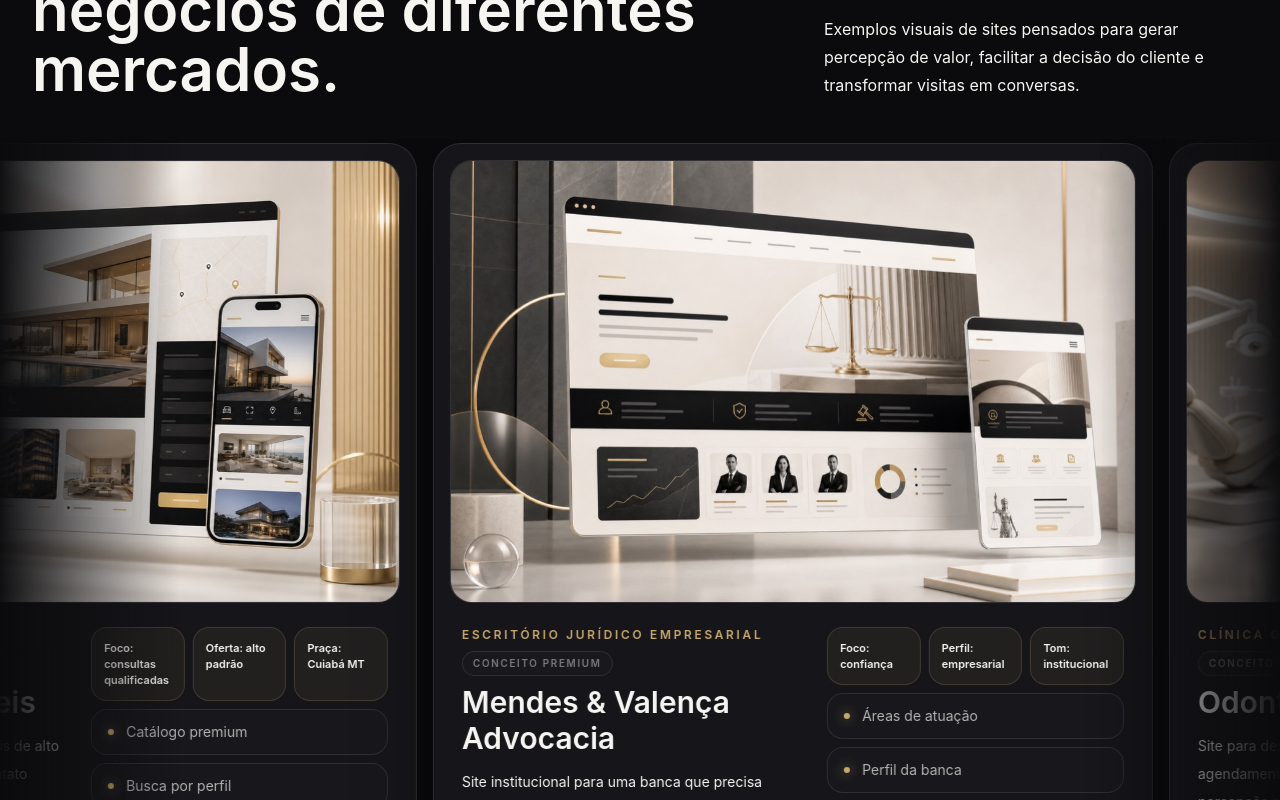
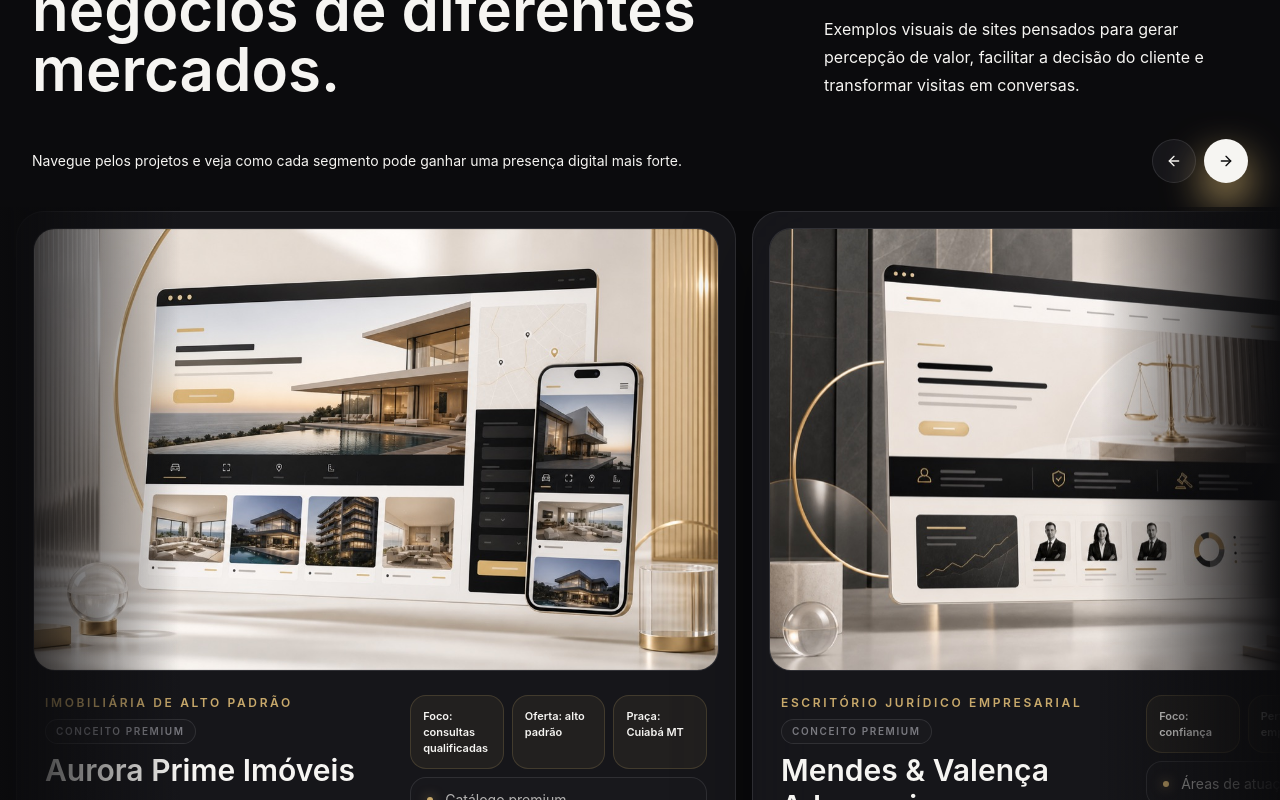
Before and after one commit to freelanortemt/site-norte-one, a Next.js app: page / in a window 1280 px wide. Shown: the part 3260-4060 px from the top of the page. Built offline with nearby package versions, Linux system fonts and the light colour scheme.

Commit message:
Make portfolio carousel user controlled

```diff
--- a/app/globals.css
+++ b/app/globals.css
@@ -171,14 +171,14 @@ body {
   pointer-events: none;
 }
 
-.portfolio-marquee {
+.portfolio-carousel {
   position: relative;
   overflow: hidden;
   padding: 0.25rem 0 1.5rem;
 }
 
-.portfolio-marquee::before,
-.portfolio-marquee::after {
+.portfolio-carousel::before,
+.portfolio-carousel::after {
   content: "";
   position: absolute;
   top: 0;
@@ -188,36 +188,34 @@ body {
   pointer-events: none;
 }
 
-.portfolio-marquee::before {
+.portfolio-carousel::before {
   left: 0;
   background: linear-gradient(90deg, rgba(11, 11, 13, 0.98), transparent);
 }
 
-.portfolio-marquee::after {
+.portfolio-carousel::after {
   right: 0;
   background: linear-gradient(270deg, rgba(11, 11, 13, 0.98), transparent);
 }
 
-.portfolio-marquee__track {
+.portfolio-carousel__track {
   display: flex;
-  width: max-content;
   gap: 1rem;
+  overflow-x: auto;
+  overscroll-behavior-x: contain;
   padding-inline: 1rem;
-  animation: portfolio-drift 64s linear infinite;
-  will-change: transform;
+  scroll-behavior: smooth;
+  scroll-padding-inline: 1rem;
+  scroll-snap-type: x mandatory;
+  scrollbar-width: none;
 }
 
-.portfolio-marquee:hover .portfolio-marquee__track {
-  animation-play-state: paused;
+.portfolio-carousel__track::-webkit-scrollbar {
+  display: none;
 }
 
-@keyframes portfolio-drift {
-  from {
-    transform: translate3d(0, 0, 0);
-  }
-  to {
-    transform: translate3d(-50%, 0, 0);
-  }
+.portfolio-carousel__track > * {
+  scroll-snap-align: center;
 }
 
 @media (prefers-reduced-motion: reduce) {
@@ -235,7 +233,6 @@ body {
   .animated-dark-bg__grid,
   .animated-dark-bg__particles,
   .animated-dark-bg__scan,
-  .portfolio-marquee__track,
   .tech-grid {
     animation: none !important;
   }
--- a/components/NorteOneSite.tsx
+++ b/components/NorteOneSite.tsx
@@ -5,6 +5,7 @@ import Link from "next/link";
 import { useEffect, useRef } from "react";
 import { motion, useScroll, useTransform } from "framer-motion";
 import {
+  ArrowLeft,
   ArrowRight,
   Bot,
   BrainCircuit,
@@ -226,8 +227,26 @@ function FloatingDashboard() {
 
 export function NorteOneSite() {
   const heroRef = useRef<HTMLElement>(null);
+  const portfolioRef = useRef<HTMLDivElement>(null);
   const { scrollY } = useScroll();
   const y = useTransform(scrollY, [0, 900], [0, 46]);
+
+  const scrollPortfolio = (direction: "previous" | "next") => {
+    const track = portfolioRef.current;
+
+    if (!track) {
+      return;
+    }
+
+    const card = track.querySelector<HTMLElement>("[data-portfolio-card]");
+    const cardWidth = card?.offsetWidth ?? track.clientWidth * 0.82;
+    const gap = 16;
+
+    track.scrollBy({
+      left: direction === "next" ? cardWidth + gap : -(cardWidth + gap),
+      behavior: "smooth"
+    });
+  };
 
   useEffect(() => {
     gsap.registerPlugin(ScrollTrigger);
@@ -453,15 +472,38 @@ export function NorteOneSite() {
               Exemplos visuais de sites pensados para gerar percepção de valor, facilitar a decisão do cliente e transformar visitas em conversas.
             </p>
           </div>
+          <div data-reveal className="mb-6 flex items-center justify-between gap-4">
+            <p className="text-sm leading-6 text-soft/58">
+              Navegue pelos projetos e veja como cada segmento pode ganhar uma presença digital mais forte.
+            </p>
+            <div className="flex gap-2">
+              <button
+                type="button"
+                onClick={() => scrollPortfolio("previous")}
+                className="inline-flex h-11 w-11 items-center justify-center rounded-full border border-white/10 bg-graphite/80 text-soft transition hover:border-gold/50 hover:text-gold"
+                aria-label="Ver projeto anterior"
+              >
+                <ArrowLeft className="h-4 w-4" />
+              </button>
+              <button
+                type="button"
+                onClick={() => scrollPortfolio("next")}
+                className="inline-flex h-11 w-11 items-center justify-center rounded-full border border-white/10 bg-soft text-obsidian shadow-gold transition hover:bg-gold"
+                aria-label="Ver próximo projeto"
+              >
+                <ArrowRight className="h-4 w-4" />
+              </button>
+            </div>
+          </div>
         </div>
 
-        <div data-reveal className="portfolio-marquee -mx-4 sm:-mx-8">
-          <div className="portfolio-marquee__track">
-            {[...portfolioCases, ...portfolioCases].map((item, index) => (
+        <div data-reveal className="portfolio-carousel -mx-4 sm:-mx-8">
+          <div ref={portfolioRef} className="portfolio-carousel__track" aria-label="Projetos conceito da Norte One">
+            {portfolioCases.map((item) => (
               <article
-                key={`${item.name}-${index}`}
+                key={item.name}
+                data-portfolio-card
                 className="group w-[82vw] max-w-[760px] shrink-0 overflow-hidden rounded-[28px] border border-white/10 bg-graphite/80 p-3 shadow-panel backdrop-blur-2xl sm:w-[640px] sm:p-4 lg:w-[720px]"
-                aria-hidden={index >= portfolioCases.length}
               >
                 <div className="overflow-hidden rounded-[22px] border border-white/10 bg-graphite">
                   <Image
```
